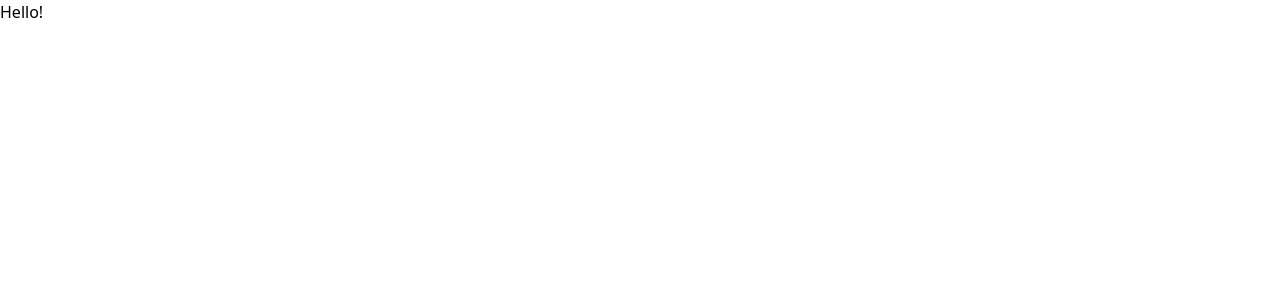
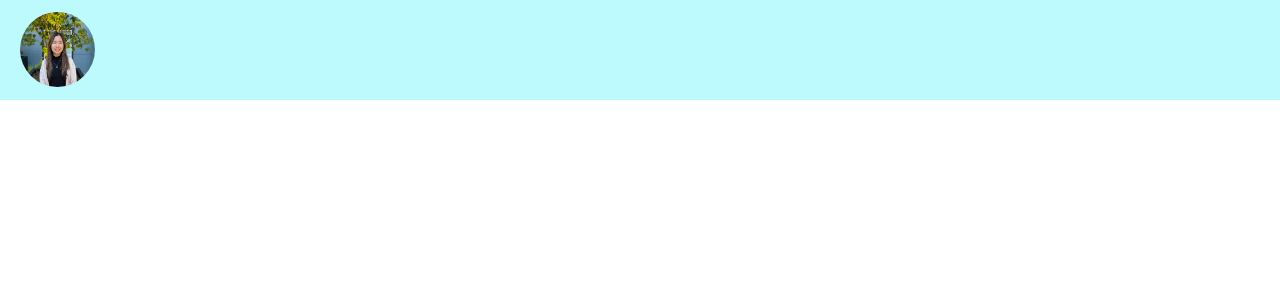
Before and after one commit to Amandagl1/my-portfolio-2023, a React (Create React App) app: page / in a window 1280 px wide. Shown: the top 300 px of the page. Built offline with nearby package versions, Linux system fonts and the light colour scheme.

Commit message:
Added self portrait

```diff
--- a/src/App.js
+++ b/src/App.js
@@ -1,10 +1,9 @@
+import Navbar from "./components/Navbar";
 
 function App() {
   return (
     <div>
-      <h1>
-        Hello!
-      </h1>
+      <Navbar />
     </div>
   );
 }
--- /dev/null
+++ b/src/components/Navbar.jsx
@@ -0,0 +1,17 @@
+import React from 'react'
+import Portrait from '../assets/portrait.jpg'
+
+const Navbar = () => {
+  return (
+    <div className='fixed w-full h-[100px] justify-between items-center px-5 bg-[#BDFAFE]'>
+      <div>
+        <img src={Portrait}
+          alt="Self Portrait"
+          className='rounded-full my-3'
+          style={{ width: '75px', height: '75px'}} />
+      </div>
+    </div>
+  )
+}
+
+export default Navbar
```
Also changed, not shown: src/assets/portrait.jpg (added).
